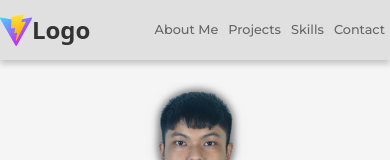
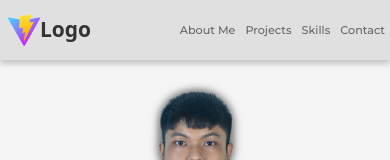
Before and after one commit to Binil-Dangol/Portfolio, a React (Vite) app: page / in a window 390 px wide. Shown: the top 160 px of the page. Built offline with nearby package versions, Linux system fonts and the light colour scheme; a web font is replaced by a local one.

Commit message:
style: Adjust logo font size in header and update nav button font size for better responsiveness

```diff
--- a/src/css/header.module.css
+++ b/src/css/header.module.css
@@ -15,6 +15,16 @@
   .header {
     padding-right: 3rem;
   }
+
+  .logo {
+    font-size: 14px;
+  }
+}
+
+@media (max-width: 490px) {
+  .logo {
+    font-size: 14px;
+  }
 }
 
 .logo {
@@ -22,6 +32,7 @@
   justify-content: space-evenly;
   width: 20%;
   color: #333333;
+  padding-left: 8px;
 }
 
 .links {
--- a/src/css/navbuttons.module.css
+++ b/src/css/navbuttons.module.css
@@ -22,7 +22,7 @@
 @media (max-width: 490px) {
   .navButton {
     width: fit-content;
-    font-size: 0.8rem;
+    font-size: 0.7rem;
     padding-right: 5px;
     padding-left: 5px;
   }
```
